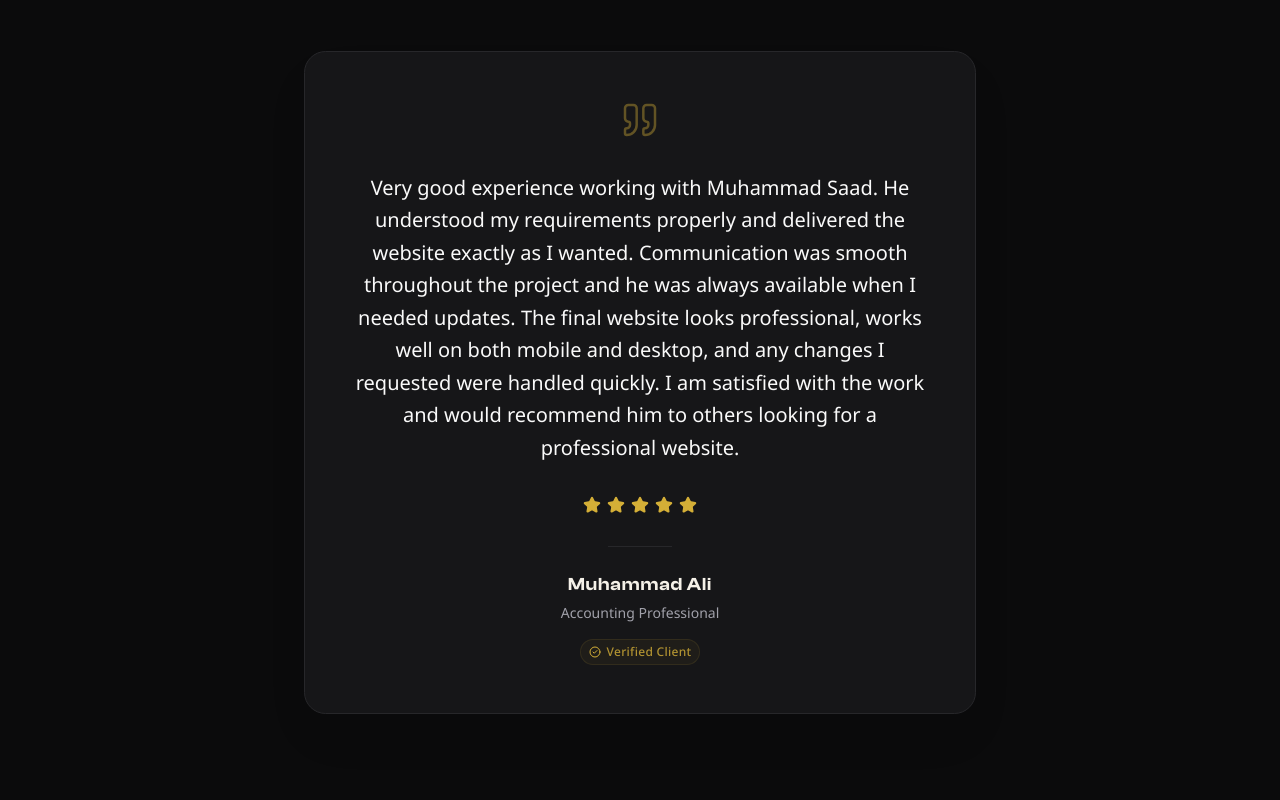
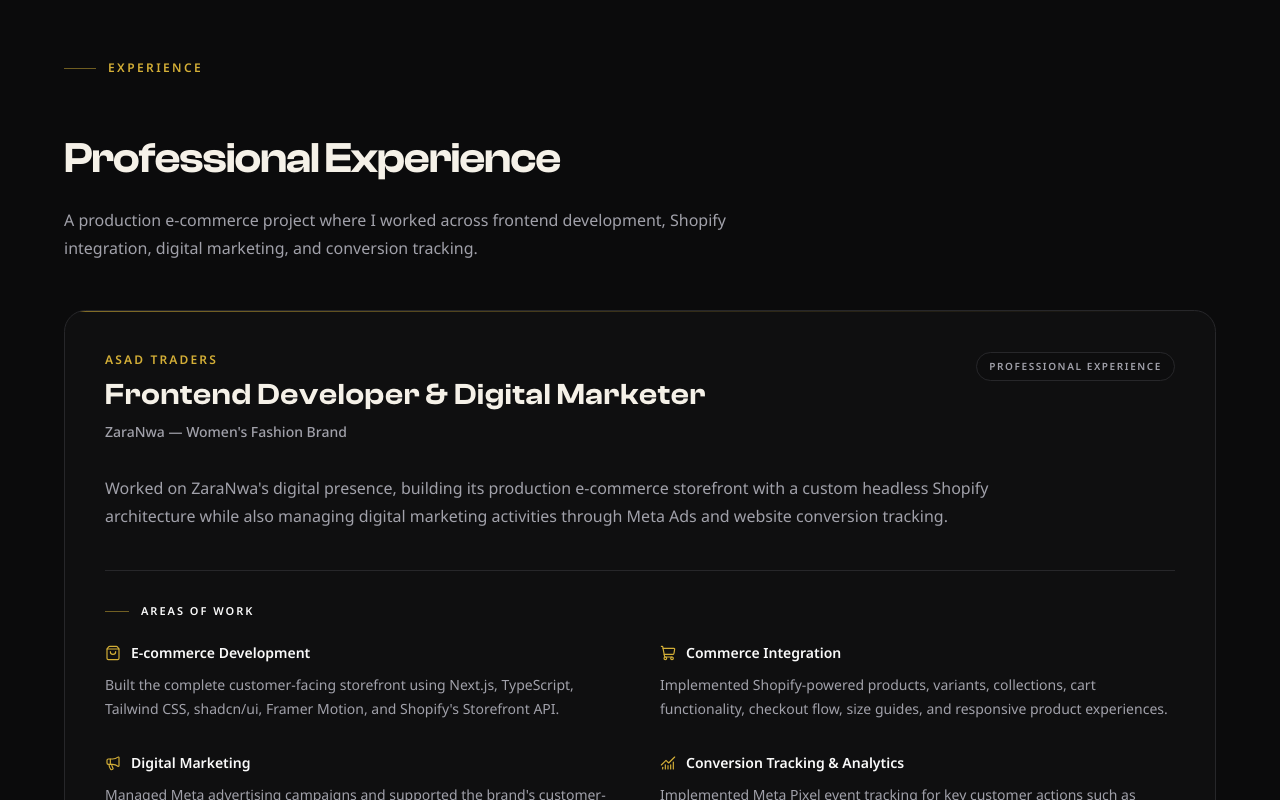
Before and after one commit to Muhammad-Saad-Riaz/M-Saad-Riaz-Portfolio-v2, a Next.js app: page / in a window 1280 px wide. Shown: the part 1760-2560 px from the top of the page. Built offline with nearby package versions, Linux system fonts and the light colour scheme; a web font is replaced by a local one.

Commit message:
feat: add professional experience section

```diff
--- a/src/app/page.tsx
+++ b/src/app/page.tsx
@@ -7,12 +7,14 @@
 import Process from "@/components/sections/Process";
 import TechStack from "@/components/sections/TechStack";
 import Contact from "@/components/sections/Contact";
+import Experience from "@/components/sections/Experience";
 
 export default function Home() {
   return (
     <>
       <Hero />
       <FeaturedProject/>
+      <Experience/>
       <Testimonial/>
       <About/>
       <Projects/>
--- /dev/null
+++ b/src/components/sections/Experience.tsx
@@ -0,0 +1,224 @@
+"use client";
+
+import { motion, Variants } from "framer-motion";
+import { experienceContent } from "@/data/portfolio-data";
+import {
+  ExternalLink,
+  ShoppingBag,
+  ShoppingCart,
+  Megaphone,
+  ChartNoAxesCombined,
+  type LucideIcon,
+} from "lucide-react";
+import { Badge } from "../ui/badge";
+
+const containerVariants: Variants = {
+  hidden: {},
+  visible: {
+    transition: {
+      staggerChildren: 0.12,
+    },
+  },
+};
+
+const itemVariants: Variants = {
+  hidden: {
+    opacity: 0,
+    y: 18,
+  },
+
+  visible: {
+    opacity: 1,
+    y: 0,
+    transition: {
+      duration: 0.6,
+      ease: [0.25, 0.1, 0.25, 1],
+    },
+  },
+};
+
+const iconMap: Record<string, LucideIcon> = {
+  ShoppingBag,
+  ShoppingCart,
+  Megaphone,
+  ChartNoAxesCombined,
+};
+
+export default function Experience() {
+  return (
+    <section id="experience" className="px-6 py-12">
+      <div className="mx-auto max-w-6xl">
+        {/* Section Label */}
+        <motion.div
+          initial={{ opacity: 0, y: 16 }}
+          whileInView={{ opacity: 1, y: 0 }}
+          viewport={{ once: true }}
+          transition={{ duration: 0.5 }}
+          className="mb-14"
+        >
+          <span className="inline-flex items-center gap-3 font-sans text-xs font-semibold uppercase tracking-[0.2em] text-gold">
+            <span className="h-px w-8 bg-gold/50" />
+            {experienceContent.label}
+          </span>
+        </motion.div>
+
+        {/* Section Intro */}
+        <motion.div
+          initial={{ opacity: 0, y: 18 }}
+          whileInView={{ opacity: 1, y: 0 }}
+          viewport={{ once: true, margin: "-80px" }}
+          transition={{
+            duration: 0.6,
+            ease: [0.25, 0.1, 0.25, 1],
+          }}
+          className="mb-12 max-w-3xl"
+        >
+          <h2 className="mb-5 font-clash text-3xl font-semibold leading-tight tracking-tight text-ivory md:text-4xl lg:text-[2.7rem]">
+            {experienceContent.heading}
+          </h2>
+
+          <p className="max-w-2xl font-sans text-base leading-7 text-muted-custom">
+            {experienceContent.subheading}
+          </p>
+        </motion.div>
+
+        {/* Experience Entry */}
+        {experienceContent.items.map((experience) => (
+          <motion.article
+            key={`${experience.company}-${experience.role}`}
+            variants={containerVariants}
+            initial="hidden"
+            whileInView="visible"
+            viewport={{ once: true, margin: "-80px" }}
+            className="relative overflow-hidden rounded-2xl border border-border bg-surface/40"
+          >
+            {/* Subtle top accent */}
+            <div
+              aria-hidden="true"
+              className="h-px w-full bg-gradient-to-r from-gold/60 via-gold/20 to-transparent"
+            />
+
+            <div className="p-6 md:p-8 lg:p-10">
+              {/* Header */}
+              <motion.div
+                variants={itemVariants}
+                className="flex flex-col gap-6 lg:flex-row lg:items-start lg:justify-between"
+              >
+                <div>
+                  <p className="mb-2 font-sans text-xs font-semibold uppercase tracking-[0.18em] text-gold">
+                    {experience.company}
+                  </p>
+
+                  <h3 className="font-clash text-2xl font-semibold leading-tight tracking-wide text-ivory md:text-3xl">
+                    {experience.role}
+                  </h3>
+
+                  <p className="mt-2 font-sans text-sm font-medium text-muted-custom">
+                    {experience.brand}
+                  </p>
+                </div>
+
+                <div className="shrink-0">
+                  <span className="inline-flex items-center rounded-full border border-border bg-background/40 px-3 py-1.5 font-sans text-[10px] font-semibold uppercase tracking-[0.16em] text-muted-custom">
+                    Professional Experience
+                  </span>
+                </div>
+              </motion.div>
+
+              {/* Main Description */}
+              <motion.p
+                variants={itemVariants}
+                className="mt-8 max-w-4xl font-sans text-base leading-7 text-muted-custom"
+              >
+                {experience.description}
+              </motion.p>
+
+              {/* Responsibilities */}
+              <motion.div
+                variants={itemVariants}
+                className="mt-10 border-t border-border pt-8"
+              >
+                <div className="mb-6 flex items-center gap-3">
+                  <span className="h-px w-6 bg-gold/50" />
+
+                  <h4 className="font-sans text-[11px] font-semibold uppercase tracking-[0.18em] text-text">
+                    Areas of Work
+                  </h4>
+                </div>
+
+                <div className="grid grid-cols-1 gap-x-10 gap-y-8 md:grid-cols-2">
+                  {experience.areas.map((area) => (
+                    <div key={area.title}>
+                      <div className="mb-2.5 flex items-center gap-2.5">
+                        {(() => {
+                          const Icon = iconMap[area.icon];
+
+                          return Icon ? (
+                            <Icon
+                              size={16}
+                              strokeWidth={1.75}
+                              className="shrink-0 text-gold"
+                              aria-hidden="true"
+                            />
+                          ) : null;
+                        })()}
+
+                        <h5 className="font-sans text-sm font-semibold text-text">
+                          {area.title}
+                        </h5>
+                      </div>
+
+                      <p className="font-sans text-sm leading-6 text-muted-custom">
+                        {area.description}
+                      </p>
+                    </div>
+                  ))}
+                </div>
+              </motion.div>
+
+              {/* Technologies */}
+              <motion.div
+                variants={itemVariants}
+                className="mt-10 border-t border-border pt-8"
+              >
+                <h4 className="mb-4 font-sans text-[11px] font-semibold uppercase tracking-[0.18em] text-muted-custom">
+                  Technologies & Tools
+                </h4>
+
+                <div className="flex flex-wrap gap-2">
+                  {experience.technologies.map((technology) => (
+                    <Badge
+                      key={technology}
+                      variant="outline"
+                      className="text-xs font-sans font-medium text-muted-foreground py-3 px-3 bg-surface"
+                    >
+                      {technology}
+                    </Badge>
+                  ))}
+                </div>
+              </motion.div>
+
+              {/* CTA */}
+              {experience.liveUrl && (
+                <motion.div variants={itemVariants} className="mt-10">
+                  <a
+                    href={experience.liveUrl}
+                    target="_blank"
+                    rel="noopener noreferrer"
+                    className="inline-flex items-center gap-2 rounded-md bg-gold px-5 py-3 font-sans text-sm font-semibold text-background shadow-lg shadow-gold/10 transition-all duration-200 hover:bg-gold-light hover:shadow-gold/20"
+                  >
+                    Visit ZaraNwa
+                    <ExternalLink
+                      size={14}
+                      aria-hidden="true"
+                    />
+                  </a>
+                </motion.div>
+              )}
+            </div>
+          </motion.article>
+        ))}
+      </div>
+    </section>
+  );
+}
--- a/src/components/sections/FeaturedProject.tsx
+++ b/src/components/sections/FeaturedProject.tsx
@@ -275,7 +275,7 @@
             {/* Title */}
             <motion.h2
               variants={itemVariants}
-              className="mb-5 max-w-xl font-clash text-3xl font-semibold leading-[1.08] tracking-tight text-ivory md:text-4xl lg:text-[2.7rem]"
+              className="mb-5 max-w-xl font-clash text-3xl font-semibold leading-[1.08] tracking-wide text-ivory md:text-4xl lg:text-[2.7rem]"
             >
               {featuredProject.title}
             </motion.h2>
--- a/src/data/portfolio-data.ts
+++ b/src/data/portfolio-data.ts
@@ -31,6 +31,7 @@
   brand: string;
   description: string;
   areas: {
+    icon: string;
     title: string;
     description: string;
   }[];
@@ -118,7 +119,7 @@
   label: "Experience",
   heading: "Professional Experience",
   subheading:
-    "Working on a real fashion brand gave me experience beyond development — from building the storefront to supporting the business's digital growth.",
+    "A production e-commerce project where I worked across frontend development, Shopify integration, digital marketing, and conversion tracking.",
   items: [
     {
       company: "Asad Traders",
@@ -128,22 +129,26 @@
         "Worked on ZaraNwa's digital presence, building its production e-commerce storefront with a custom headless Shopify architecture while also managing digital marketing activities through Meta Ads and website conversion tracking.",
       areas: [
         {
+          icon: "ShoppingBag",
           title: "E-commerce Development",
           description:
             "Built the complete customer-facing storefront using Next.js, TypeScript, Tailwind CSS, shadcn/ui, Framer Motion, and Shopify's Storefront API.",
         },
         {
+          icon: "ShoppingCart",
           title: "Commerce Integration",
           description:
             "Implemented Shopify-powered products, variants, collections, cart functionality, checkout flow, size guides, and responsive product experiences.",
         },
         {
+          icon: "Megaphone",
           title: "Digital Marketing",
           description:
             "Managed Meta advertising campaigns and supported the brand's customer-acquisition funnel through website-side tracking and conversion measurement.",
         },
         {
-          title: "Analytics & Conversion Tracking",
+          icon: "ChartNoAxesCombined",
+          title: "Conversion Tracking & Analytics",
           description:
             "Implemented Meta Pixel event tracking for key customer actions such as PageView, ViewContent, and AddToCart.",
         },
```
